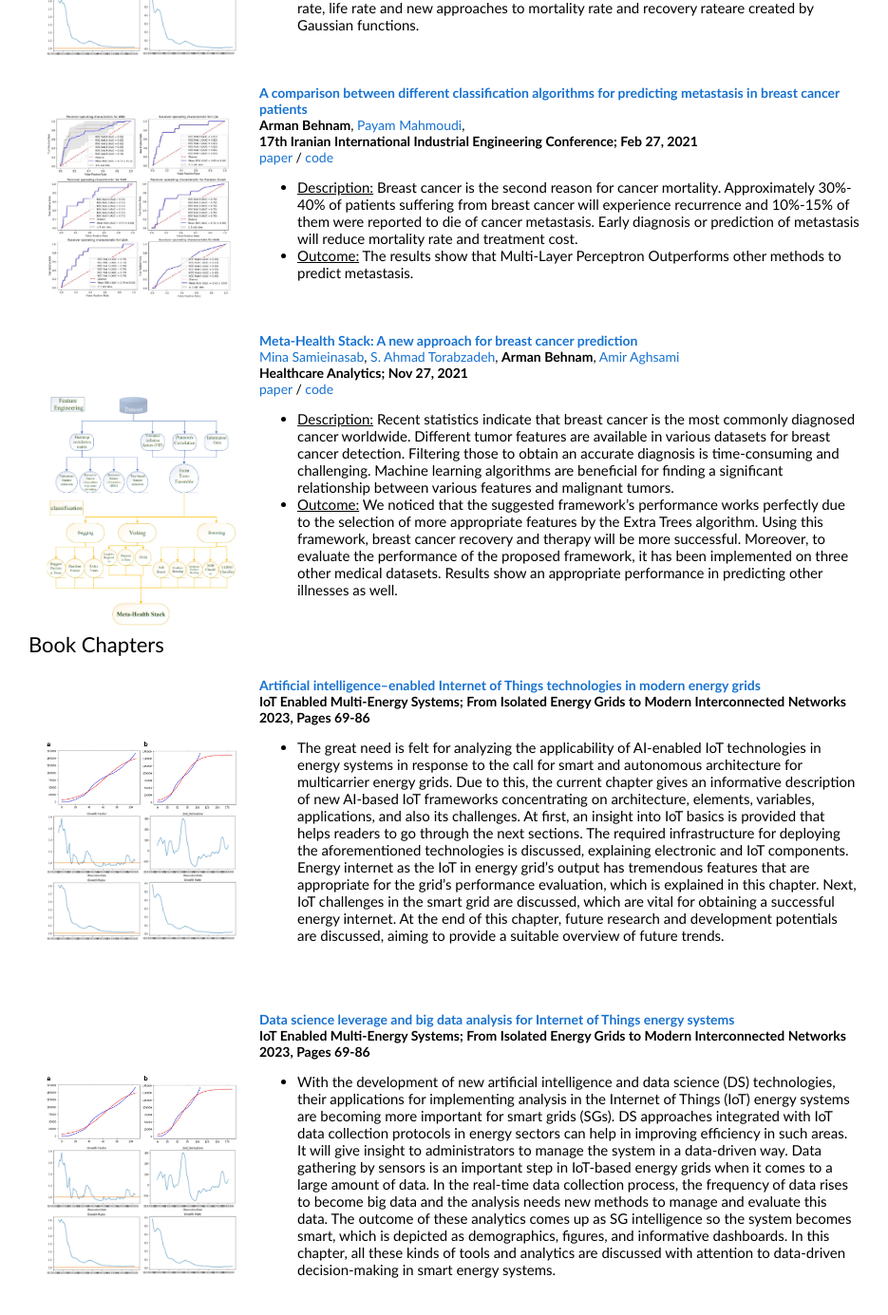
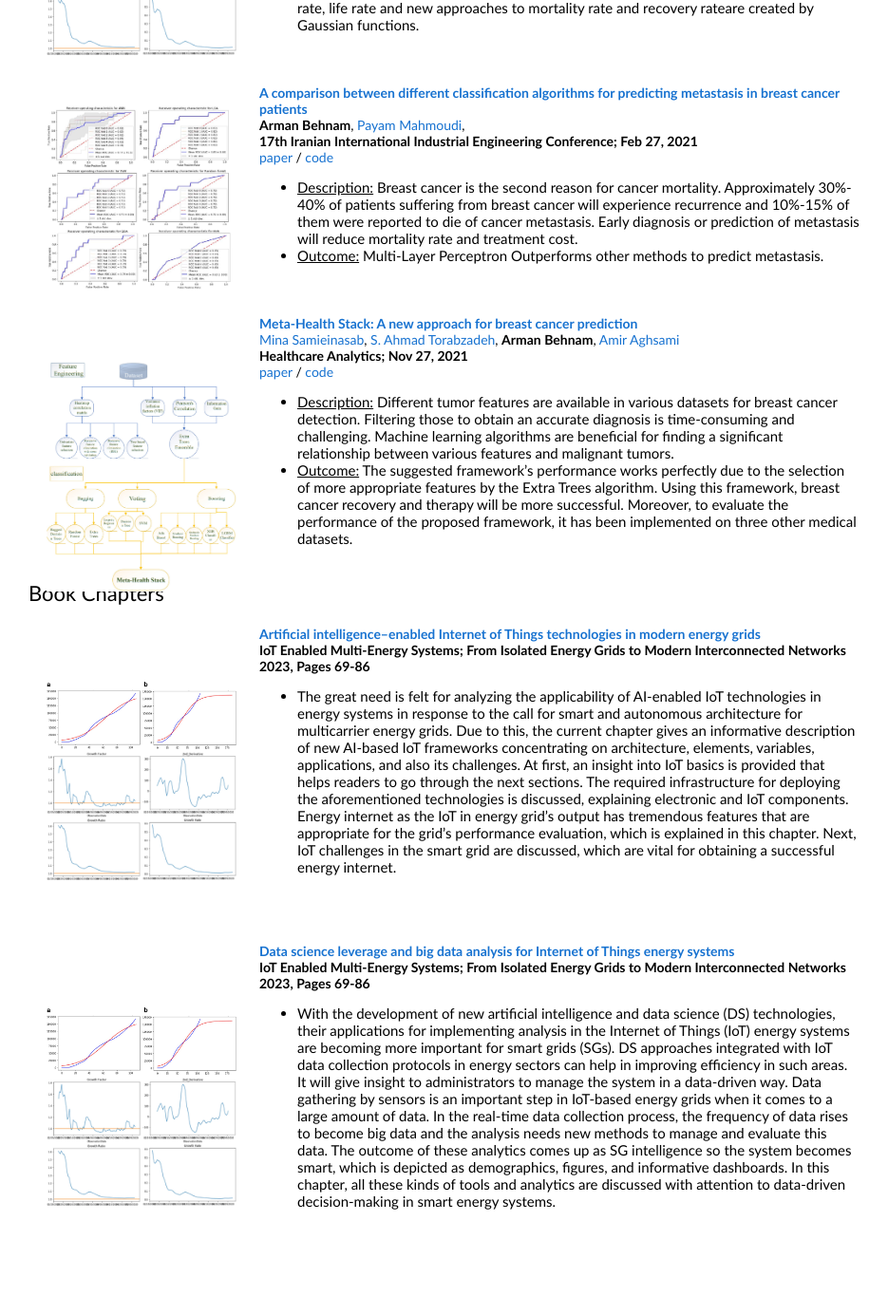
Before and after one commit to ArmanBehnam/ArmanBehnam.github.io, a Jekyll site: the page built from index.html, in a window 1280 px wide and 1400 px high, scrolled down 986 px. Shown: the top 1385 px of the window at 95% size, without its empty margins (163-1098 px from the left). Built offline with Jekyll 4.4.1, drawn with Linux system fonts in a browser that asks for light colours.

Commit message:
Update index.html

```diff
--- a/index.html
+++ b/index.html
@@ -147,7 +147,7 @@ title: Arman Behnam's website
 		  <u>Description:</u> Breast cancer is the second reason for cancer mortality. Approximately 30%- 40% of patients suffering from breast cancer will experience recurrence and 10%-15% of them were reported to die of cancer metastasis. Early diagnosis or prediction of metastasis will reduce mortality rate and treatment cost.
 		</li>
 		<li>
-		  <u>Outcome:</u> The results show that Multi-Layer Perceptron Outperforms other methods to predict metastasis.
+		  <u>Outcome:</u> Multi-Layer Perceptron Outperforms other methods to predict metastasis.
 		</li>
 	      </ul>
 	    </td>
@@ -178,10 +178,10 @@ title: Arman Behnam's website
 	      <a href="https://www.sciencedirect.com/science/article/pii/S2772442521000083">code</a>
 	      <ul>
 		<li>
-		  <u>Description:</u> Recent statistics indicate that breast cancer is the most commonly diagnosed cancer worldwide. Different tumor features are available in various datasets for breast cancer detection. Filtering those to obtain an accurate diagnosis is time-consuming and challenging. Machine learning algorithms are beneficial for finding a significant relationship between various features and malignant tumors.
+		  <u>Description:</u> Different tumor features are available in various datasets for breast cancer detection. Filtering those to obtain an accurate diagnosis is time-consuming and challenging. Machine learning algorithms are beneficial for finding a significant relationship between various features and malignant tumors.
 		</li>
 		<li>
-		  <u>Outcome:</u> We noticed that the suggested framework’s performance works perfectly due to the selection of more appropriate features by the Extra Trees algorithm. Using this framework, breast cancer recovery and therapy will be more successful. Moreover, to evaluate the performance of the proposed framework, it has been implemented on three other medical datasets. Results show an appropriate performance in predicting other illnesses as well.
+		  <u>Outcome:</u> The suggested framework’s performance works perfectly due to the selection of more appropriate features by the Extra Trees algorithm. Using this framework, breast cancer recovery and therapy will be more successful. Moreover, to evaluate the performance of the proposed framework, it has been implemented on three other medical datasets.
 		</li>
 	      </ul>
 	    </td>
@@ -218,7 +218,6 @@ title: Arman Behnam's website
 		The required infrastructure for deploying the aforementioned technologies is discussed, explaining electronic and IoT components.
 		Energy internet as the IoT in energy grid’s output has tremendous features that are appropriate for the grid’s performance evaluation, which is explained in this chapter.
 		Next, IoT challenges in the smart grid are discussed, which are vital for obtaining a successful energy internet.
-		At the end of this chapter, future research and development potentials are discussed, aiming to provide a suitable overview of future trends.
 		</li>
 	      </ul>
 	    </td>
```
